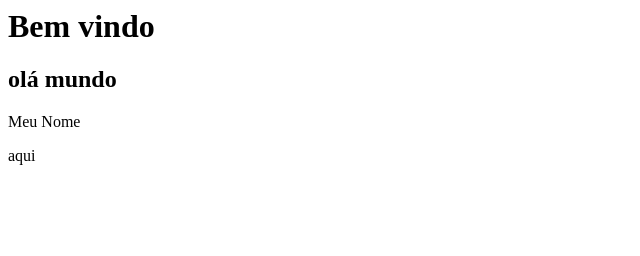
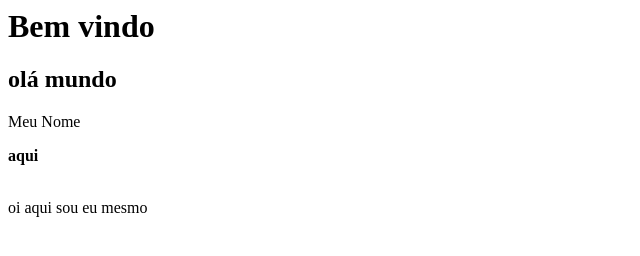
Before and after one commit to hdsalles/curso_GitHub, a plain HTML site: page index.html in a window 1280 px wide. Shown: the whole page, without its empty margins (0-640 px from the left). Drawn offline with Linux system fonts and the light colour scheme.

Commit message:
atualizando html

```diff
--- a/index.html
+++ b/index.html
@@ -1,7 +1,9 @@
+<html>
 <h1>Bem vindo</h1>
 <h2>olá mundo</h2>
 <p> Meu Nome</p>
 <body>
-aqui
-
+   <p> <b>aqui </b></p> <br>
+   oi aqui sou eu mesmo
 </body>
+</html>
```
